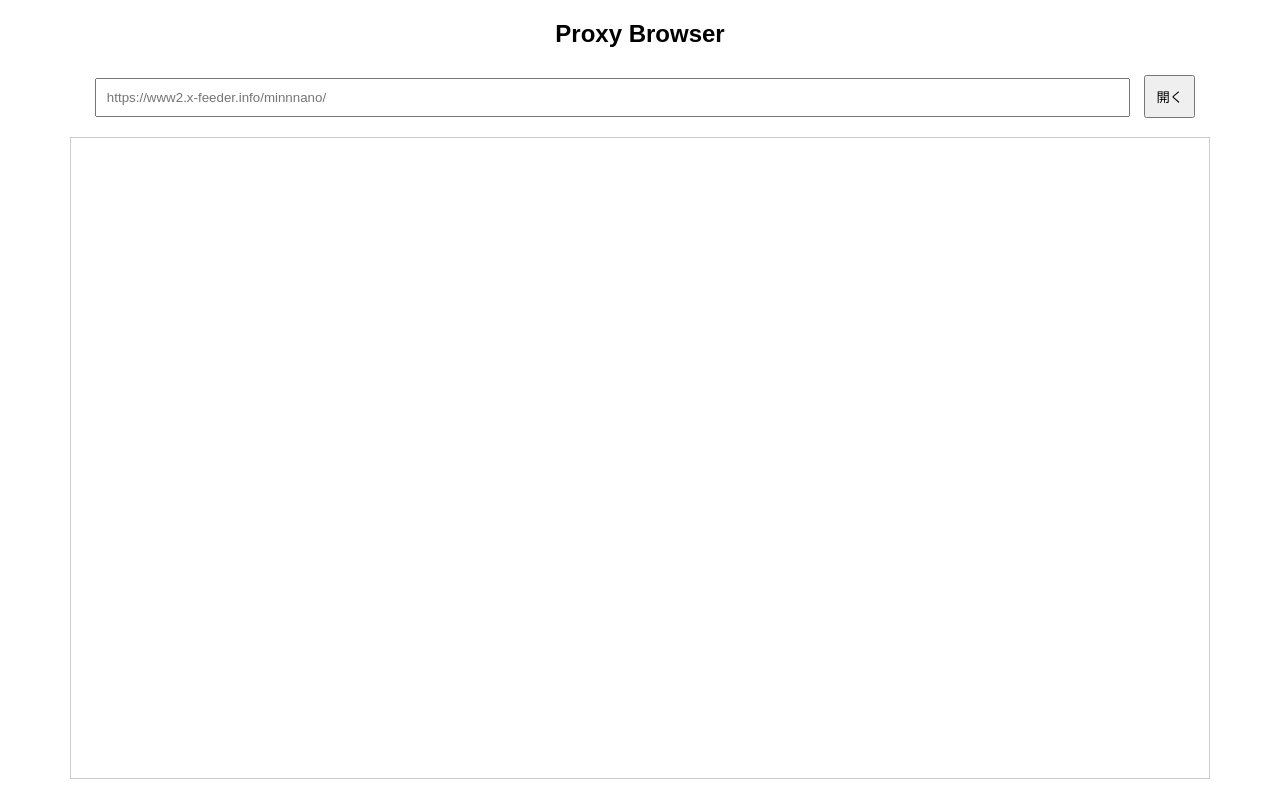
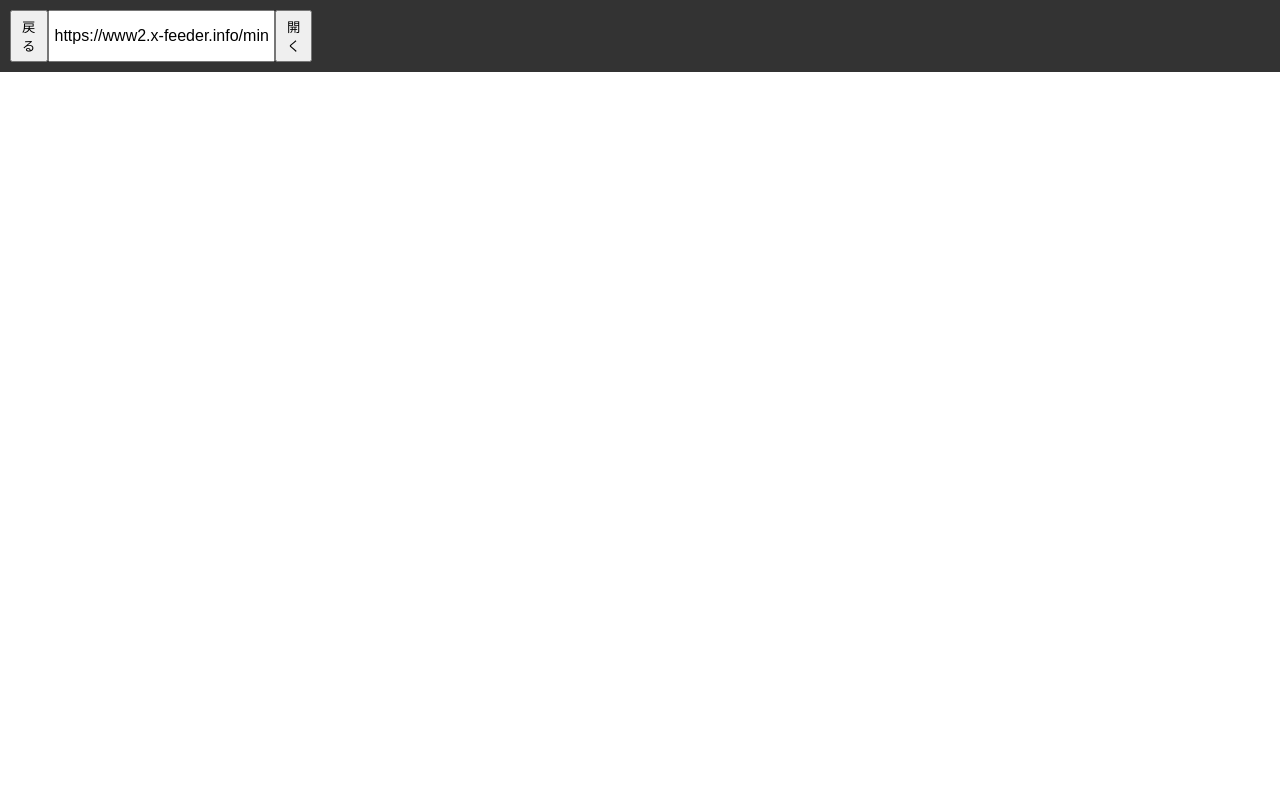
Before and after one commit to yakze/client, a website: page public/index.html in a window 1280 px wide. Drawn offline with Linux system fonts and the light colour scheme.

Commit message:
Update index.html

```diff
--- a/public/index.html
+++ b/public/index.html
@@ -3,31 +3,46 @@
 <head>
     <meta charset="UTF-8">
     <meta name="viewport" content="width=device-width, initial-scale=1.0">
-    <title>Proxy Browser</title>
+    <title>Rammerhead風ブラウザ</title>
     <style>
-        body { font-family: Arial, sans-serif; text-align: center; }
-        input { width: 80%; padding: 10px; margin: 10px; }
-        button { padding: 10px; cursor: pointer; }
-        iframe { width: 90%; height: 80vh; border: 1px solid #ccc; margin-top: 10px; }
+        body { font-family: Arial, sans-serif; margin: 0; padding: 0; }
+        header { background-color: #333; color: #fff; padding: 10px; display: flex; align-items: center; }
+        #urlInput { width: 80%; padding: 5px; font-size: 16px; }
+        button { padding: 5px; cursor: pointer; }
+        iframe { width: 100%; height: 90vh; border: none; }
+        .toolbar { display: flex; justify-content: space-between; }
     </style>
 </head>
 <body>
-    <h2>Proxy Browser</h2>
-    <input type="text" id="urlInput" placeholder="https://www2.x-feeder.info/minnnano/">
-    <button onclick="openSite()">開く</button>
-    <br>
+    <!-- ツールバー -->
+    <header>
+        <div class="toolbar">
+            <button onclick="navigateBack()">戻る</button>
+            <input type="text" id="urlInput" placeholder="https://example.com" value="https://www2.x-feeder.info/minnnano/">
+            <button onclick="openSite()">開く</button>
+        </div>
+    </header>
+
+    <!-- iframe -->
     <iframe id="browserFrame"></iframe>
 
     <script>
+        const iframe = document.getElementById("browserFrame");
+
+        // ページ遷移の関数
         function openSite() {
             const url = document.getElementById("urlInput").value;
             if (url) {
-                // 関数のパスを指定し、URLをエンコード
-                document.getElementById("browserFrame").src = `/.netlify/functions/proxy?url=${encodeURIComponent(url)}`;
+                iframe.src = `/.netlify/functions/proxy?url=${encodeURIComponent(url)}`;
             } else {
                 alert('URLを入力してください。');
             }
         }
+
+        // 戻るボタンの機能
+        function navigateBack() {
+            history.back();
+        }
     </script>
 </body>
 </html>
```
